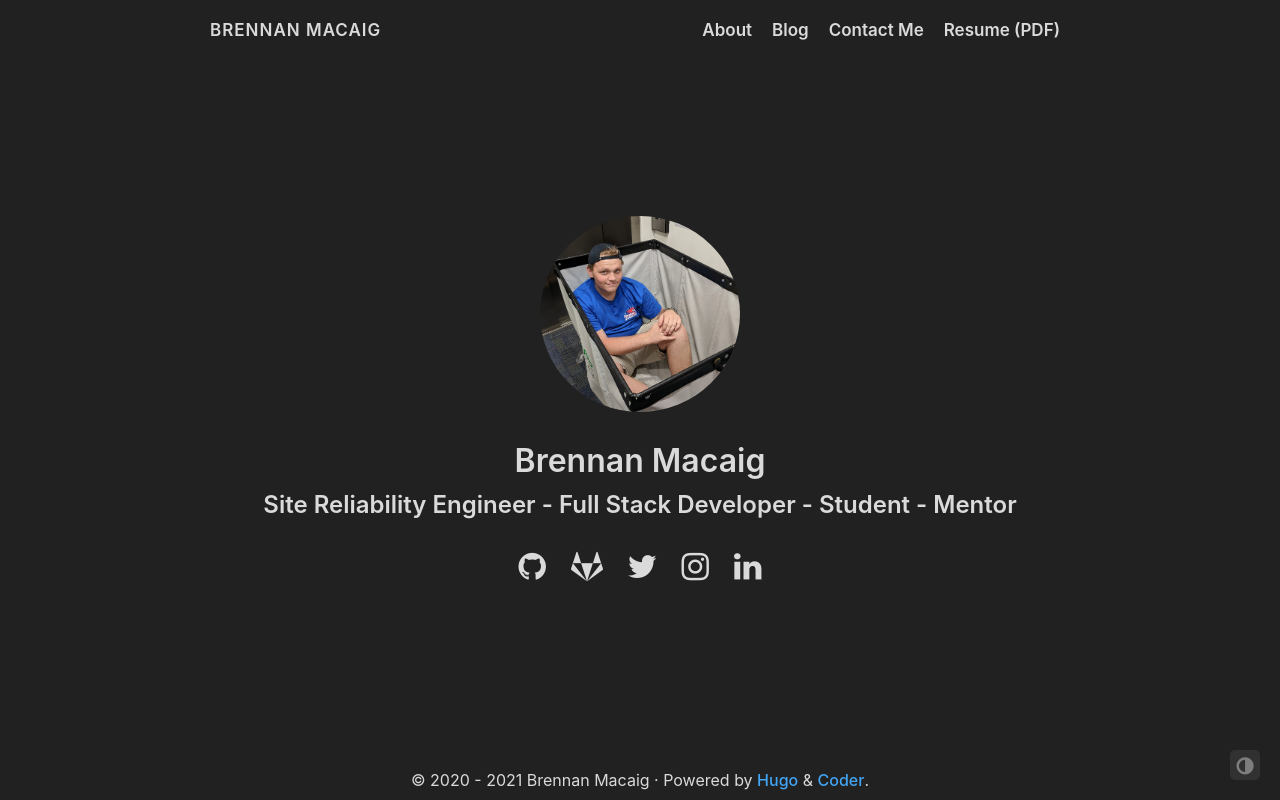
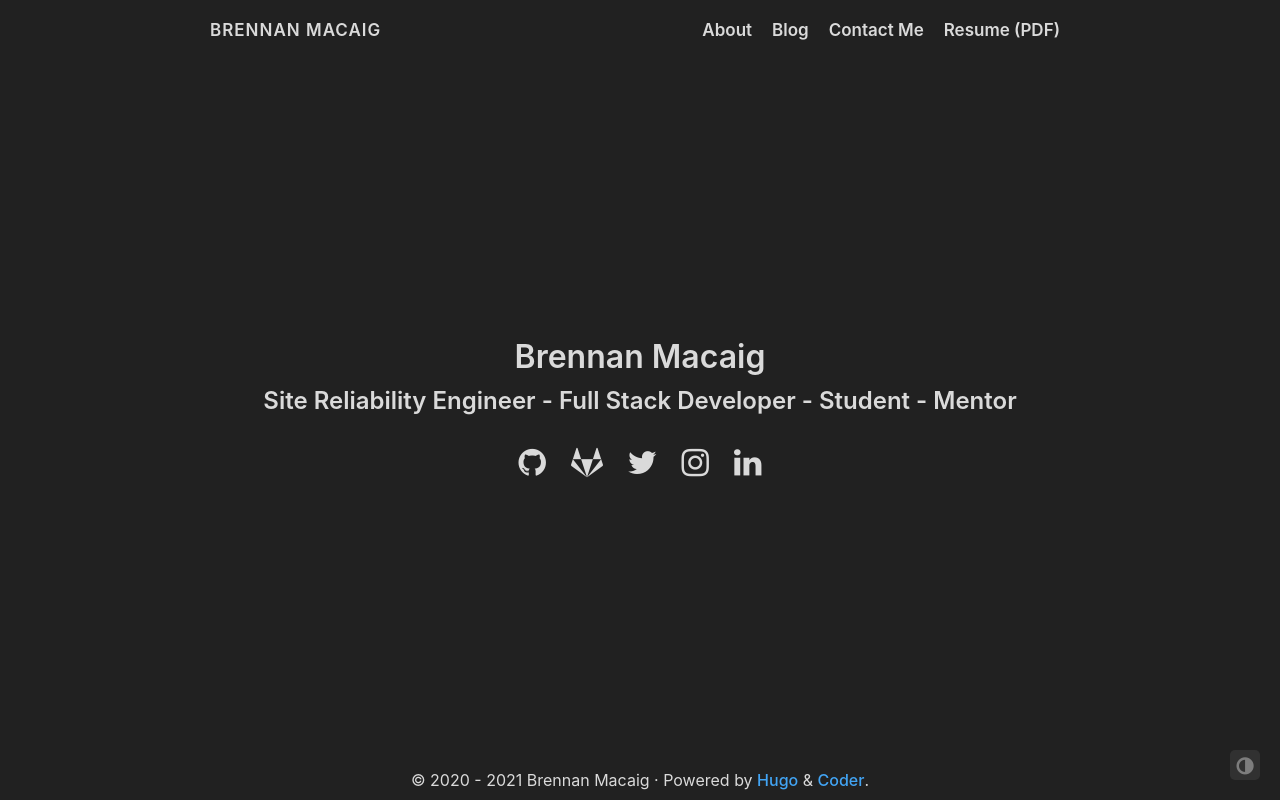
Before and after one commit to brennan-macaig/brennan-macaig.github.io, a plain HTML site: page index.html in a window 1280 px wide. Drawn offline with Linux system fonts and the light colour scheme.

Commit message:
Removed front avatar

```diff
--- a/index.html
+++ b/index.html
@@ -121,10 +121,6 @@
   <div class="about">
 
 
-        <div class="avatar"><img src="/me.png" alt="avatar"></div>
-
-
-
     <h1>Brennan Macaig</h1>
     <h2>Site Reliability Engineer - Full Stack Developer - Student - Mentor</h2>
 
```
